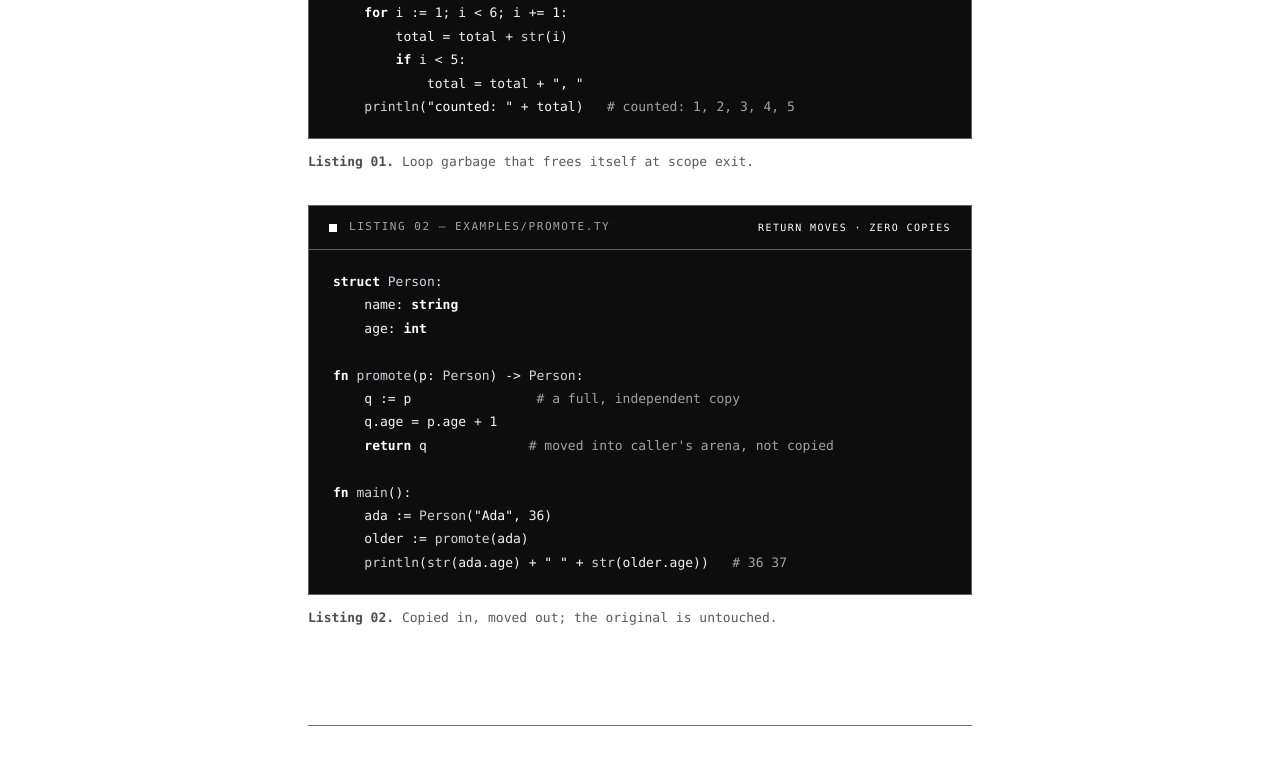
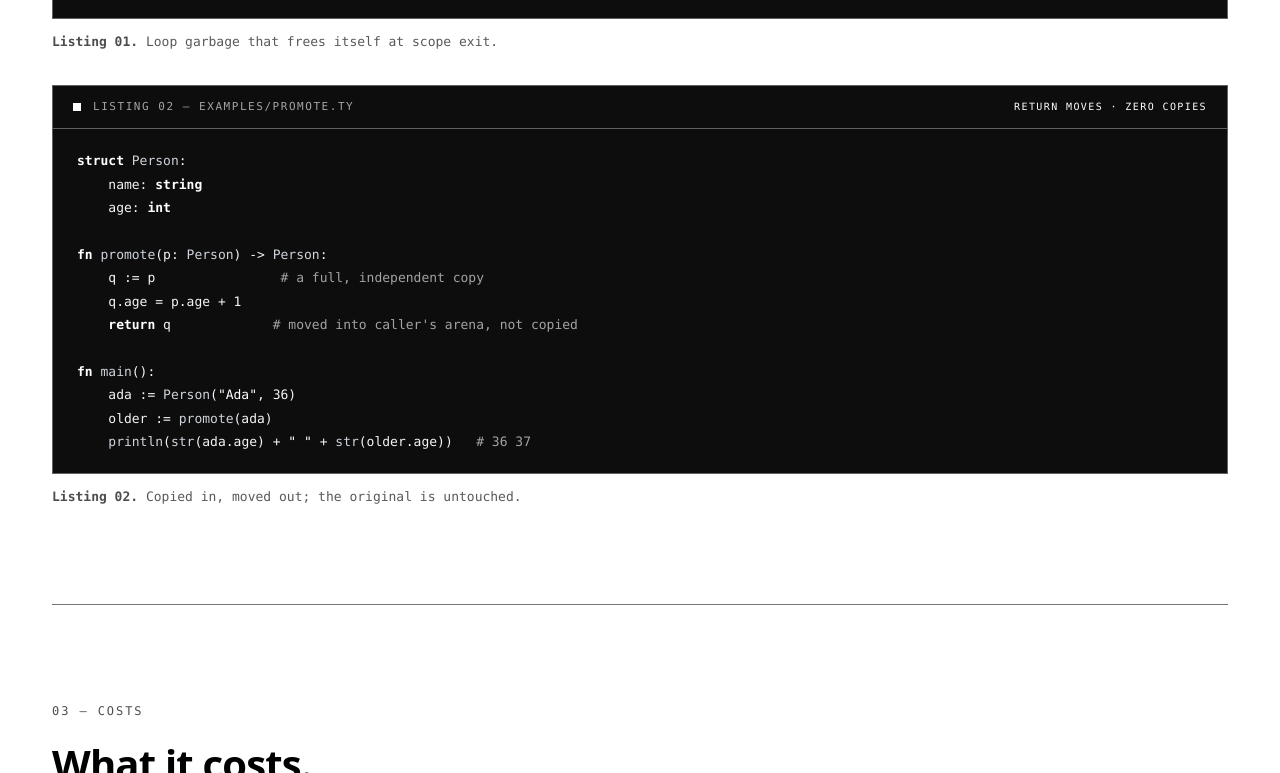
Before and after one commit to StefanVonRanda/tycho, a plain HTML site: page index.html in a window 1280 px wide. Shown: the part 2027-2800 px from the top of the page. Drawn offline with Linux system fonts and the light colour scheme.

Commit message:
site: widen column to 76rem, prose stays capped

```diff
--- a/index.html
+++ b/index.html
@@ -49,10 +49,10 @@
   .skip:focus{top:8px}
   .masthead,.kicker,.phead,.btn,.themebtn,.toc a,.codecap,
   .fact .k,footer .fbrand,footer .flinks a,footer .legal,pre,code{font-family:ui-monospace,SFMono-Regular,Menlo,Consolas,monospace}
-  .page{max-width:44rem; margin:0 auto; padding:0 20px}
+  .page{max-width:76rem; margin:0 auto; padding:0 20px}
 
   .masthead{position:sticky; top:0; z-index:50; background:var(--paper); border-bottom:1px solid var(--line)}
-  .masthead .in{max-width:44rem; margin:0 auto; padding:12px 20px;
+  .masthead .in{max-width:76rem; margin:0 auto; padding:12px 20px;
     display:flex; align-items:center; gap:16px}
   .wordmark{color:var(--ink); font-size:15px; font-weight:700; letter-spacing:.12em}
   .masthead nav{display:flex; align-items:center; gap:4px; margin-left:auto; overflow-x:auto; scrollbar-width:none}
@@ -90,7 +90,7 @@
   section + section{border-top:1px solid var(--line)}
   h2{margin:0 0 16px; color:var(--ink); font-weight:800;
     font-size:clamp(28px,4vw,40px); line-height:1.1; letter-spacing:-.02em}
-  p{margin:0 0 16px}
+  p{margin:0 0 16px; max-width:44rem}
   p a{color:var(--ink); text-decoration:underline; text-underline-offset:3px}
   strong{color:var(--ink)}
 
```
